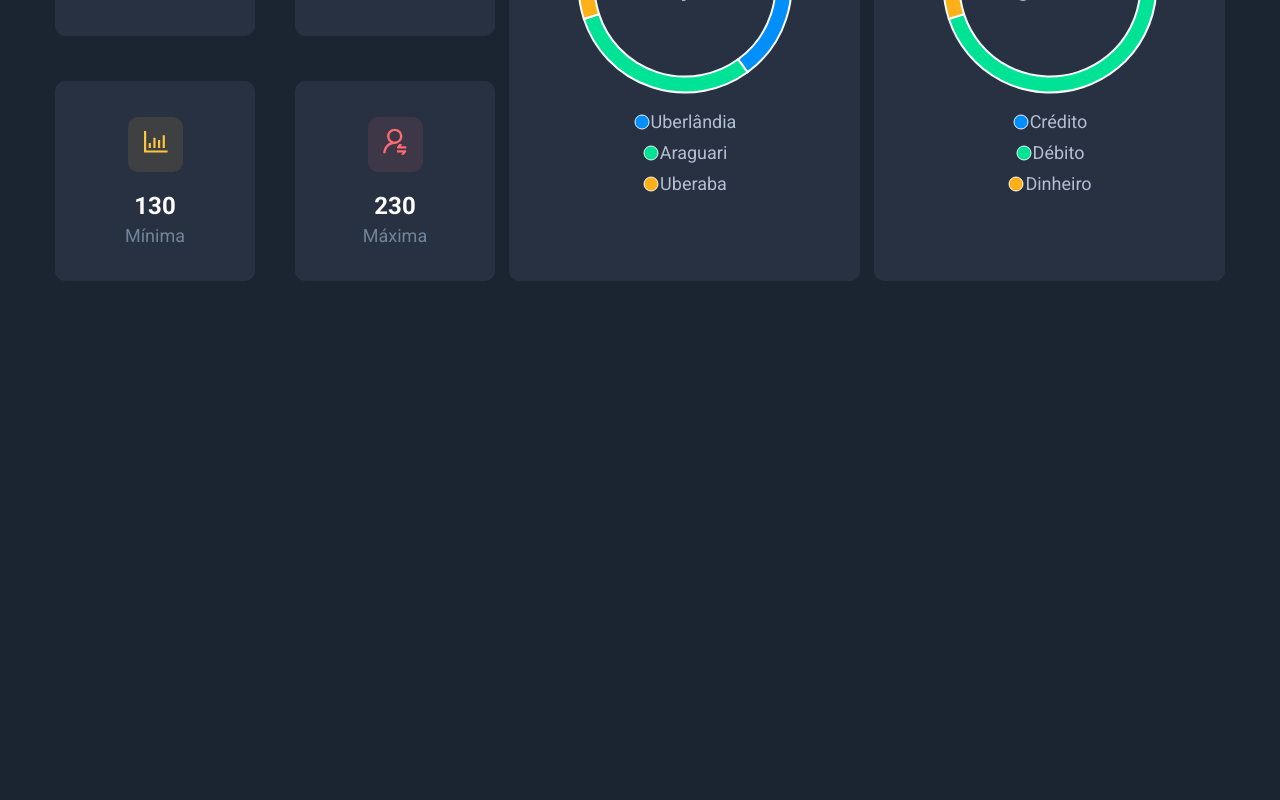
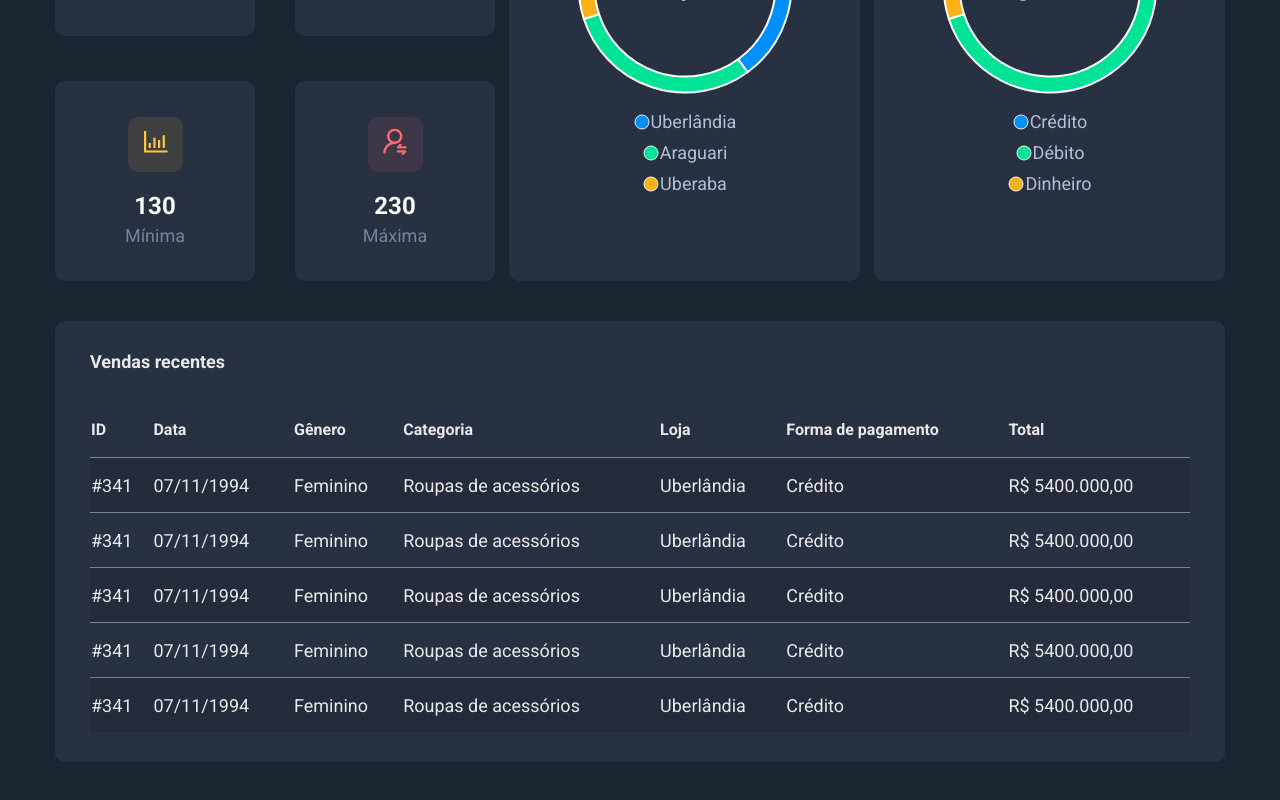
Before and after one commit to Djalves424/Projeto-Dashboard-ReactJS, a React (Vite) app in the folder dssales-frontend/: page / in a window 1280 px wide. Shown: the part 824-1624 px from the top of the page. Before the commit the page ends 1145 px from the top, so only its background shows below. Built offline with nearby package versions, Linux system fonts and the light colour scheme.

Commit message:
Add SalesTable component

```diff
--- a/dssales-frontend/src/App.tsx
+++ b/dssales-frontend/src/App.tsx
@@ -4,6 +4,7 @@ import Header from "./components/header";
 import SalesByDate from './components/sales-by-date';
 import SalesSummary from './components/sales-summary';
 import PieChartCard from './components/pie-chart-card';
+import SalesTable from './components/sales-table';
 
 function App() {
 
@@ -18,6 +19,7 @@ function App() {
           <PieChartCard name="Lojas" labels={['Uberlândia', 'Araguari', 'Uberaba']} series={[40, 30, 30]} />
           <PieChartCard name="Pagamento" labels={['Crédito', 'Débito', 'Dinheiro']} series={[20, 50, 30]} />
         </div>
+        <SalesTable />
       </div>
     </>
   );
--- /dev/null
+++ b/dssales-frontend/src/components/sales-table/index.tsx
@@ -0,0 +1,71 @@
+import './styles.css';
+
+function SalesTable() {
+  return (
+    <div className="sales-table-container base-card">
+      <h3 className="sales-table-title">Vendas recentes</h3>
+      <table className="sales-table">
+      <thead>
+      <tr>
+      </tr>
+      <th>ID</th>
+      <th>Data</th>
+      <th>Gênero</th>
+      <th>Categoria</th>
+      <th>Loja</th>
+      <th>Forma de pagamento</th>
+      <th>Total</th>
+      </thead>
+      <tbody>
+        <tr>
+          <td>#341</td>
+          <td>07/11/1994</td>
+          <td>Feminino</td>
+          <td>Roupas de acessórios</td>
+          <td>Uberlândia</td>
+          <td>Crédito</td>
+          <td>R$ 5400.000,00</td>
+        </tr>
+        <tr>
+          <td>#341</td>
+          <td>07/11/1994</td>
+          <td>Feminino</td>
+          <td>Roupas de acessórios</td>
+          <td>Uberlândia</td>
+          <td>Crédito</td>
+          <td>R$ 5400.000,00</td>
+        </tr>
+        <tr>
+          <td>#341</td>
+          <td>07/11/1994</td>
+          <td>Feminino</td>
+          <td>Roupas de acessórios</td>
+          <td>Uberlândia</td>
+          <td>Crédito</td>
+          <td>R$ 5400.000,00</td>
+        </tr>
+        <tr>
+          <td>#341</td>
+          <td>07/11/1994</td>
+          <td>Feminino</td>
+          <td>Roupas de acessórios</td>
+          <td>Uberlândia</td>
+          <td>Crédito</td>
+          <td>R$ 5400.000,00</td>
+        </tr>
+        <tr>
+          <td>#341</td>
+          <td>07/11/1994</td>
+          <td>Feminino</td>
+          <td>Roupas de acessórios</td>
+          <td>Uberlândia</td>
+          <td>Crédito</td>
+          <td>R$ 5400.000,00</td>
+        </tr>
+      </tbody>
+      </table>
+    </div>
+  );
+}
+
+export default SalesTable
--- /dev/null
+++ b/dssales-frontend/src/components/sales-table/styles.css
@@ -0,0 +1,40 @@
+.sales-table-container {
+  margin-bottom: 50px;
+  padding: 30px 35px;
+}
+
+.sales-table-title {
+  font-size: 18px;
+}
+
+.sales-table {
+  width: 100%;
+  margin-top: 30px;
+  border-spacing: 0;
+}
+
+.sales-table thead th {
+  text-align: left;
+  height: 55px;
+  font-size: 16px;
+}
+
+.sales-table tbody td {
+  height: 55px;
+  border-top: 1px solid var(--grey-light-125-color);
+  font-size: 18px;
+  transition: background .3s;
+}
+
+
+.sales-table tbody tr:hover>td {
+  background-color: var(--grey-light-150-color);
+}
+
+.sales-table tbody tr:nth-child(even) {
+  background-color: var(--primary-color);
+}
+
+.sales-table tbody tr:nth-child(odd) {
+  background-color: rgba(0, 0, 0, 0.1);
+}
```
